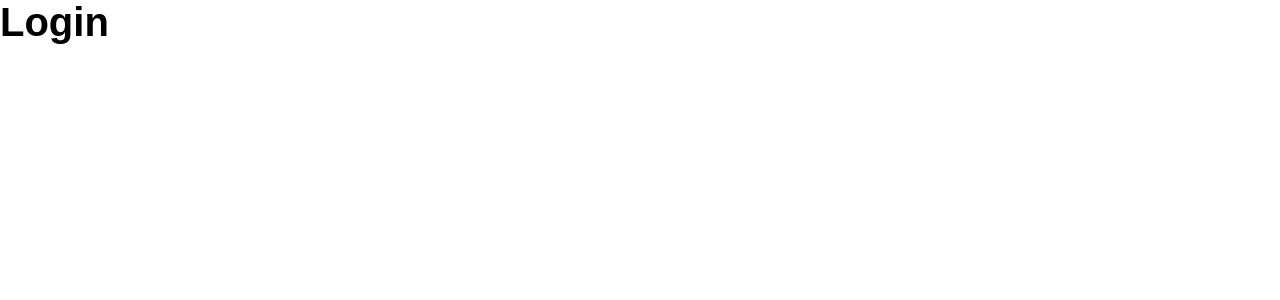
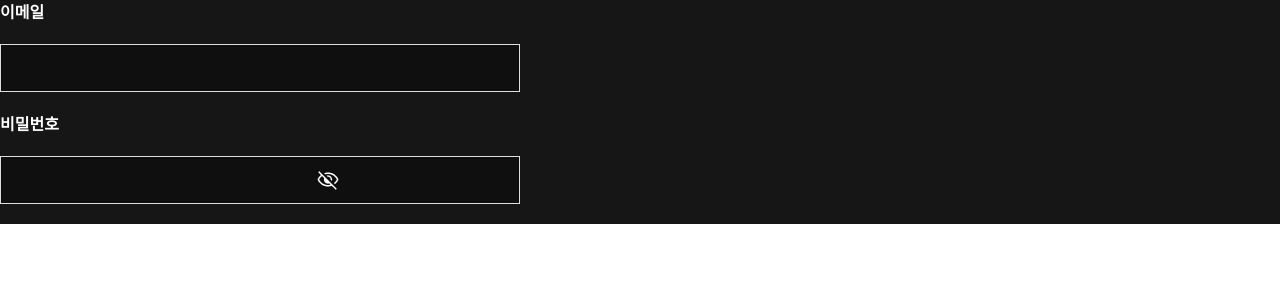
Before and after one commit to Jin-coding-333/3-my_favorite_photo-2team-fe, a Next.js app: page /login in a window 1280 px wide. Shown: the top 300 px of the page. Built offline with nearby package versions, Linux system fonts and the light colour scheme.

Commit message:
input공통컴포넌트:기능구현현x

```diff
--- /dev/null
+++ b/components/input/inputCommon.jsx
@@ -0,0 +1,28 @@
+import '@/styles/components/input/input.css';
+
+export default function Input({
+  label,
+  placeHolder,
+  value,
+  onChange,
+  type = 'text',
+  inputClassName = '',
+}) {
+  return (
+    <div className="wrapper">
+      <span className="label">{label}</span>
+      <div className="input-container">
+        <input
+          className={`styled-input ${inputClassName}`}
+          value={value}
+          onChange={onChange}
+          placeholder={placeHolder}
+          type={type}
+        />
+        {type === 'password' && (
+          <img src="/icon/type=invisible.png" alt="icon" className="visibility-icon" />
+        )}
+      </div>
+    </div>
+  );
+}
--- a/pages/index.jsx
+++ b/pages/index.jsx
@@ -1,9 +1,7 @@
-
 export default function MarketPlace() {
   return (
     <>
       <h1>Market Place</h1>
-
     </>
   );
 }
--- a/pages/login.jsx
+++ b/pages/login.jsx
@@ -1,8 +1,27 @@
+import Input from '@/components/input/inputCommon'; // 컴포넌트 경로 확인
+import { useState } from 'react';
 
 export default function Login() {
+  const [Email, setEmail] = useState();
+  const [password, setPassword] = useState();
+
   return (
     <>
-      <h1>Login</h1>
+      {/* Input 컴포넌트를 사용하여 label과 placeholder를 렌더링 */}
+      <Input
+        label="이메일"
+        placeholder="이메일을 입력해주세요"
+        value={Email}
+        onChange={(e) => setEmail(e.target.value)}
+      />
+      <Input
+        type="password"
+        label="비밀번호"
+        placeholder="비밀번호를 입력해주세요"
+        value={password}
+        onChange={(e) => setPassword(e.target.value)}
+      />
+      {/* <h1>Login</h1> */}
     </>
   );
 }
--- /dev/null
+++ b/styles/components/input/input.css
@@ -0,0 +1,54 @@
+/* input.css */
+.wrapper {
+  display: flex;
+  justify-content: center;
+  flex-direction: column;
+  gap: 10px;
+  padding-bottom: 20px;
+  background-color: #161616;
+}
+
+.label {
+  font-size: 16px;
+  font-weight: bold;
+  color: #ffffff; /* 텍스트를 배경색과 대조되게 설정 */
+  margin-bottom: 8px;
+}
+
+.input-container {
+  display: flex;
+  align-items: center;
+  justify-content: space-between;
+  position: relative;
+}
+
+.styled-input {
+  width: 100%;
+  max-width: 520px;
+  height: 48px;
+  padding: 8px 16px;
+  border: 1px solid #dddddd;
+  font-size: 16px;
+  color: #ffffff;
+  background-color: #0f0f0f;
+  outline: none;
+}
+
+.styled-input::placeholder {
+  color: #9ca3af;
+}
+
+.styled-input:focus {
+  border-color: #3b82f6;
+  box-shadow: 0 0 0 3px rgba(59, 130, 246, 0.3);
+}
+
+.visibility-icon {
+  position: absolute;
+  right: 940px;
+  top: 50%;
+  transform: translateY(-50%);
+  width: 24px;
+  height: 24px;
+  cursor: pointer;
+}
--- a/styles/globals.css
+++ b/styles/globals.css
@@ -1,31 +1,31 @@
 :root {
   /* Black */
-  --black: #0F0F0F;
+  --black: #0f0f0f;
 
   /* Gray scale */
   --gray-500: #161616;
-  --gray-400: #5A5A5A;
-  --gray-300: #A4A4A4;
-  --gray-200: #DDDDDD;
-  --gray-100: #EEEEEE;
+  --gray-400: #5a5a5a;
+  --gray-300: #a4a4a4;
+  --gray-200: #dddddd;
+  --gray-100: #eeeeee;
 
   /* White */
-  --white: #FFFFFF;
+  --white: #ffffff;
 
   /* Red */
-  --red: #FF483D;
+  --red: #ff483d;
 
   /* Blue */
-  --blue: #29C9F9;
+  --blue: #29c9f9;
 
   /* Purple */
-  --purple: #A77EFF;
+  --purple: #a77eff;
 
   /* Pink */
-  --pink: #FF2A6A;
+  --pink: #ff2a6a;
 
   /* Main */
-  --main: #EFFF04;
+  --main: #efff04;
 }
 
 * {
@@ -77,3 +77,13 @@ select {
   cursor: pointer;
   outline: none;
 }
+
+.label {
+  font-family: Noto Sans KR;
+  font-size: 18px;
+  font-weight: 400;
+  line-height: 26.06px;
+  text-align: left;
+  text-underline-position: from-font;
+  text-decoration-skip-ink: none;
+}
```
